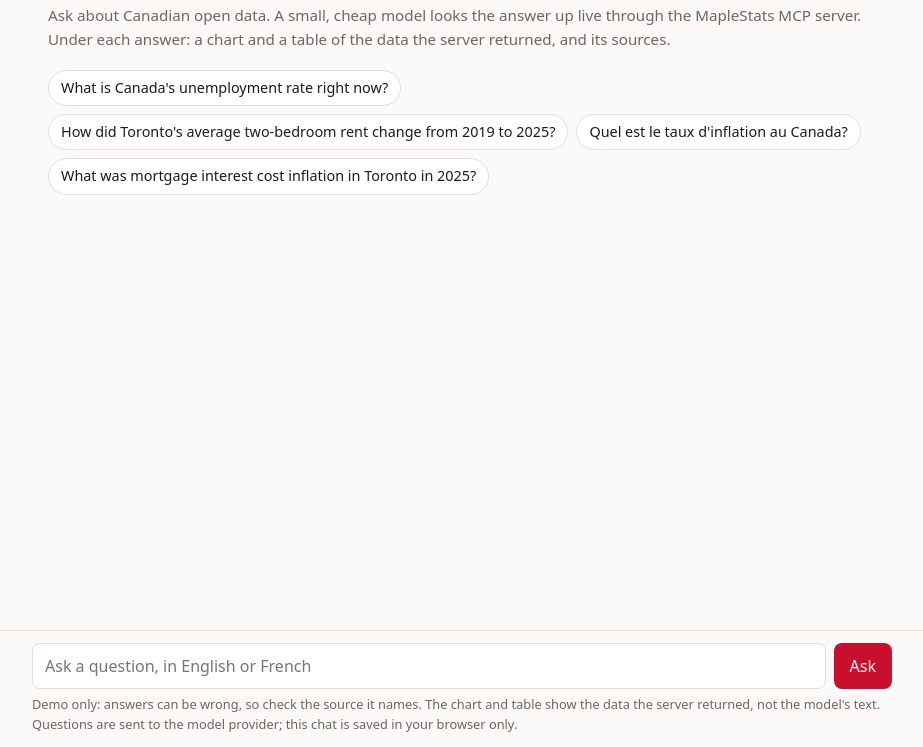
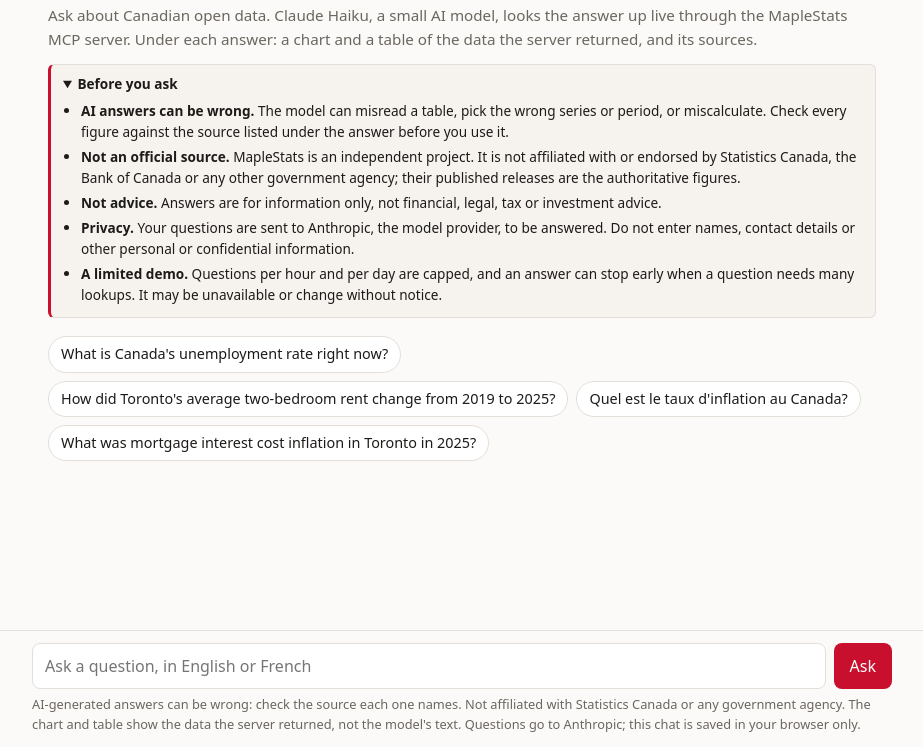
Before and after one commit to dsanchezp18/maplestats-mcp, a plain HTML site: page chat/static/index.html in a window 1280 px wide. Shown: the part 53-800 px from the top of the page, without its empty margins (178-1101 px from the left). Drawn offline with nearby package versions, Linux system fonts and the light colour scheme.

Commit message:
Move the chat demo to Azure, raise Haiku's limits, add disclaimers
The chat ran on Render's free tier, which sleeps between visitors, and Haiku
at low effort with 2,000 output tokens and 8 tool steps often stopped short
on questions that need several lookups. docker.yml now pushes the chat image
to ghcr.io and a deploy-chat-azure job rolls it out to the maplestats-chat
container app next to the server. Haiku stays, at medium effort, 4,000 output
tokens and 12 tool steps. The page lists disclaimers above the conversation.

Co-Authored-By: Claude Opus 5.5 <noreply@anthropic.com>

```diff
--- a/chat/static/index.html
+++ b/chat/static/index.html
@@ -38,7 +38,15 @@
     border-radius: 8px; padding: 5px 10px; font: inherit; font-size: .85rem; cursor: pointer;
   }
   .tool-btn:hover { border-color: var(--accent); }
-  .sub { color: var(--muted); margin: 4px 0 18px; font-size: .95rem; }
+  .sub { color: var(--muted); margin: 4px 0 12px; font-size: .95rem; }
+  .disclaimer {
+    margin: 0 0 18px; padding: 8px 12px; border: 1px solid var(--line);
+    border-left: 3px solid var(--accent); border-radius: 6px; background: var(--soft);
+    font-size: .85rem;
+  }
+  .disclaimer summary { cursor: pointer; font-weight: 600; }
+  .disclaimer ul { margin: 6px 0 2px; padding-left: 18px; }
+  .disclaimer li { margin: 4px 0; }
   .chips { display: flex; flex-wrap: wrap; gap: 8px; margin-bottom: 18px; }
   .chips button {
     border: 1px solid var(--line); background: var(--card); color: var(--fg);
@@ -118,9 +126,28 @@
     <button type="button" class="tool-btn" id="theme" aria-label="Switch light or dark theme">Theme</button>
     <button type="button" class="tool-btn" id="new">New chat</button>
   </header>
-  <p class="sub">Ask about Canadian open data. A small, cheap model looks the answer up
-    live through the MapleStats MCP server. Under each answer: a chart and a table of the
-    data the server returned, and its sources.</p>
+  <p class="sub">Ask about Canadian open data. Claude Haiku, a small AI model, looks the
+    answer up live through the MapleStats MCP server. Under each answer: a chart and a
+    table of the data the server returned, and its sources.</p>
+  <details class="disclaimer" open>
+    <summary>Before you ask</summary>
+    <ul>
+      <li><strong>AI answers can be wrong.</strong> The model can misread a table, pick the
+        wrong series or period, or miscalculate. Check every figure against the source
+        listed under the answer before you use it.</li>
+      <li><strong>Not an official source.</strong> MapleStats is an independent project. It
+        is not affiliated with or endorsed by Statistics Canada, the Bank of Canada or any
+        other government agency; their published releases are the authoritative figures.</li>
+      <li><strong>Not advice.</strong> Answers are for information only, not financial,
+        legal, tax or investment advice.</li>
+      <li><strong>Privacy.</strong> Your questions are sent to Anthropic, the model provider,
+        to be answered. Do not enter names, contact details or other personal or
+        confidential information.</li>
+      <li><strong>A limited demo.</strong> Questions per hour and per day are capped, and an
+        answer can stop early when a question needs many lookups. It may be unavailable
+        or change without notice.</li>
+    </ul>
+  </details>
   <div class="chips" id="chips"></div>
   <div id="log" role="log" aria-live="polite"></div>
 </main>
@@ -130,9 +157,10 @@
       placeholder="Ask a question, in English or French">
     <button class="send" id="send">Ask</button>
   </div>
-  <div class="note">Demo only: answers can be wrong, so check the source it names. The
-    chart and table show the data the server returned, not the model's text. Questions are
-    sent to the model provider; this chat is saved in your browser only.</div>
+  <div class="note">AI-generated answers can be wrong: check the source each one names.
+    Not affiliated with Statistics Canada or any government agency. The chart and table
+    show the data the server returned, not the model's text. Questions go to Anthropic;
+    this chat is saved in your browser only.</div>
 </form>
 <!-- Subresource Integrity: the browser refuses a file whose SHA-384 differs from
      these, so a tampered CDN copy cannot run in a page that renders model output.
```
Also changed, not shown: changelog.d/chat-on-azure.md (added, +3 -0 lines), .github/workflows/docker.yml, chat/README.md, 1 other file.
